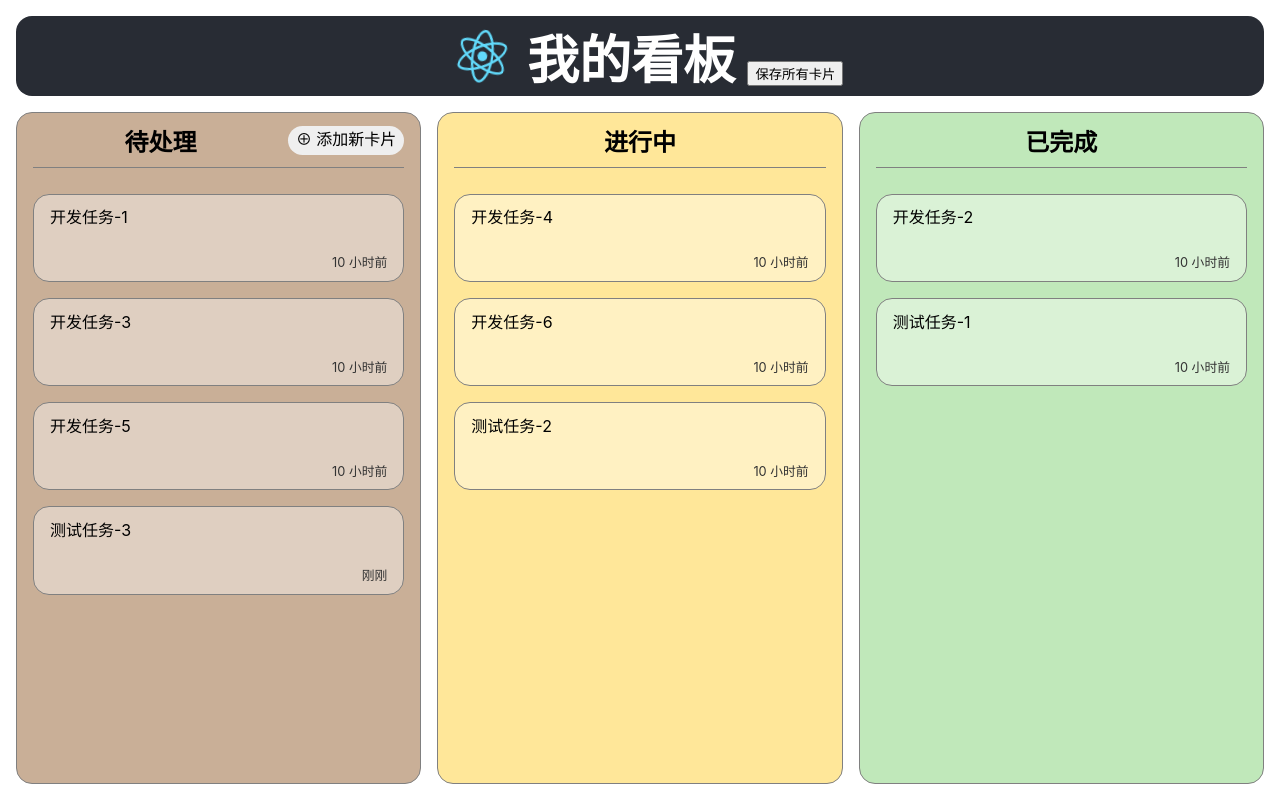
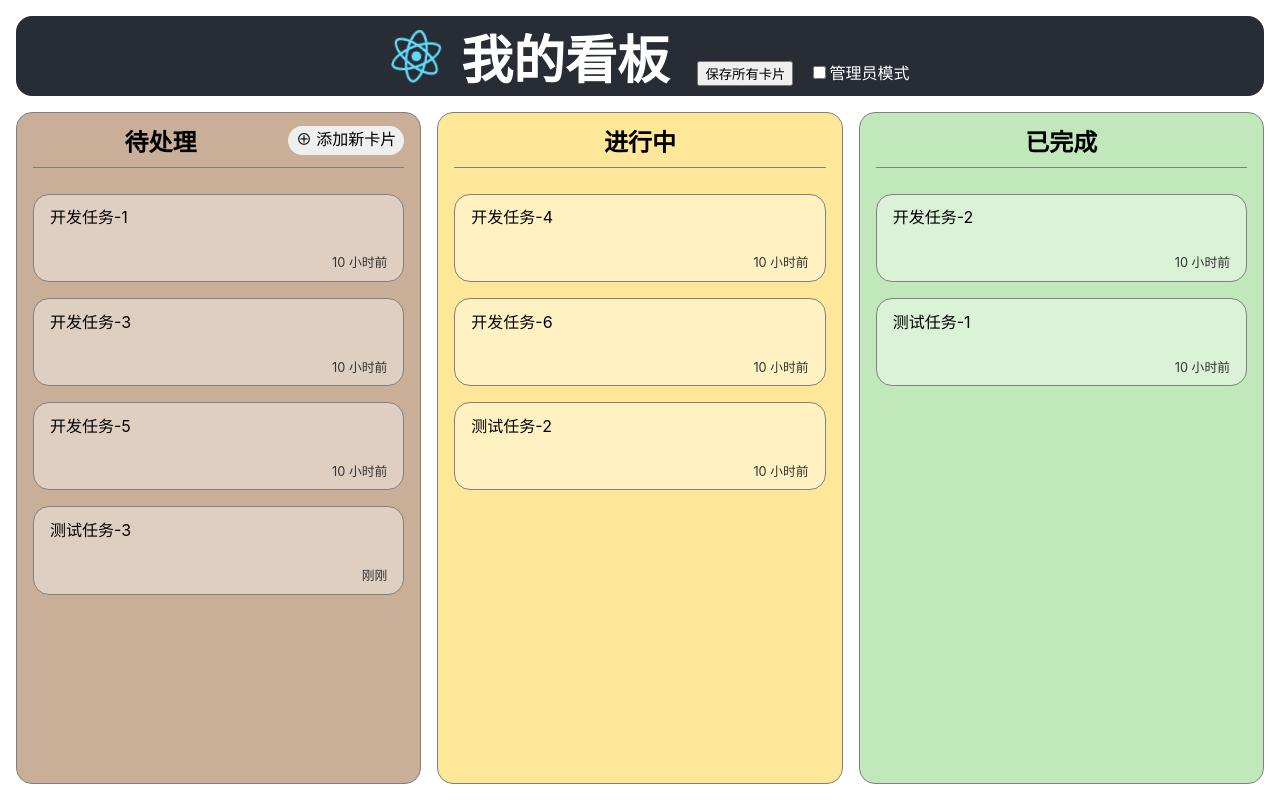
Before and after one commit to myangvgo/oh-my-kanban, a React (Create React App) app: page / in a window 1280 px wide. Built offline with nearby package versions, Linux system fonts and the light colour scheme.

Commit message:
add delete for admin

```diff
--- a/src/App.css
+++ b/src/App.css
@@ -31,6 +31,15 @@
   color: white;
 }
 
+.App-header > h1 > * {
+  margin-left: 1rem;
+}
+
+.App-header > h1 > label {
+  font-size: initial;
+  font-weight: initial;
+}
+
 .App-link {
   color: #61dafb;
 }
--- a/src/App.js
+++ b/src/App.js
@@ -7,6 +7,7 @@ import KanbanBoard, {
   COLUMN_KEY_ONGOING,
   COLUMN_KEY_TODO,
 } from "./KanbanBoard";
+import AdminContext from "./context/AdminContext";
 
 const DATA_STORE_KEY = "kanban-data-store";
 
@@ -27,11 +28,16 @@ function App() {
     { title: "测试任务-1", status: "2023-03-01 18:15" },
   ]);
   const [isLoading, setIsLoading] = useState(true);
+  const [isAdmin, setIsAdmin] = useState(false);
 
   const updaters = {
     [COLUMN_KEY_TODO]: setTodoList,
     [COLUMN_KEY_ONGOING]: setOngoingList,
     [COLUMN_KEY_DONE]: setDoneList,
+  };
+
+  const handleToggleAdmin = (evt) => {
+    setIsAdmin(!isAdmin);
   };
 
   const handleAdd = (column, newCard) => {
@@ -40,7 +46,7 @@ function App() {
 
   const handleRemove = (column, cardToRemove) => {
     updaters[column]((currentStat) =>
-      currentStat.filter((item) => !Object.is(item, cardToRemove))
+      currentStat.filter((item) => item.title !== cardToRemove.title)
     );
   };
 
@@ -70,9 +76,18 @@ function App() {
       <header className="App-header">
         <h1>
           我的看板 <button onClick={handleSaveAll}>保存所有卡片</button>
+          <label>
+            <input
+              type="checkbox"
+              value={isAdmin}
+              onChange={handleToggleAdmin}
+            />
+            管理员模式
+          </label>
         </h1>
         <img src={logo} className="App-logo" alt="logo" />
       </header>
+      <AdminContext.Provider value={isAdmin}>
         <KanbanBoard
           isLoading={isLoading}
           todoList={todoList}
@@ -81,6 +96,7 @@ function App() {
           onAdd={handleAdd}
           onRemove={handleRemove}
         />
+      </AdminContext.Provider>
     </div>
   );
 }
--- a/src/KanbanBoard.js
+++ b/src/KanbanBoard.js
@@ -96,6 +96,7 @@ export default function KanbanBoard({
               setDragTarget(isDragTarget ? COLUMN_KEY_DONE : null)
             }
             onDrop={handleDrop}
+            onRemove={onRemove.bind(null, COLUMN_KEY_DONE)}
             cardList={doneList}
           ></KanbanColumn>
         </>
--- a/src/KanbanCard.js
+++ b/src/KanbanCard.js
@@ -1,6 +1,7 @@
 /** @jsxImportSource @emotion/react */
-import React, { useEffect, useState } from "react";
+import React, { useContext, useEffect, useState } from "react";
 import { css } from "@emotion/react";
+import AdminContext from "./context/AdminContext";
 
 export const kanbanCardStyles = css`
   margin-bottom: 1rem;
@@ -31,8 +32,10 @@ const HOUR = 60 * MINUTE;
 const DAY = 24 * HOUR;
 const UPDATE_INTERVAL = MINUTE;
 
-export default function KanbanCard({ title, status, onDragStart }) {
+export default function KanbanCard({ title, status, onDragStart, onRemove }) {
   const [displayTime, setDisplayTime] = useState(status);
+
+  const isAdmin = useContext(AdminContext);
 
   useEffect(() => {
     const updateDisplayTime = () => {
@@ -63,7 +66,10 @@ export default function KanbanCard({ title, status, onDragStart }) {
     <li css={kanbanCardStyles} draggable onDragStart={handleDragStart}>
       <div css={kanbanCardTitleStyles}>{title}</div>
       <div css={kanbanCardStatusStyles} title={status}>
-        {displayTime}
+        {displayTime}{" "}
+        {isAdmin && onRemove && (
+          <button onClick={() => onRemove({ title })}>X</button>
+        )}
       </div>
     </li>
   );
--- a/src/KanbanColumn.js
+++ b/src/KanbanColumn.js
@@ -43,6 +43,7 @@ export default function KanbanColumn({
   cardList = [],
   onAdd,
   onDrop,
+  onRemove,
   setDraggedItem,
   setIsDragSource = () => {},
   setIsDragTarget = () => {},
@@ -98,6 +99,7 @@ export default function KanbanColumn({
           <KanbanCard
             key={props.title}
             onDragStart={() => setDraggedItem && setDraggedItem(props)}
+            onRemove={onRemove}
             {...props}
           />
         ))}
--- /dev/null
+++ b/src/context/AdminContext.js
@@ -0,0 +1,5 @@
+import React from "react";
+
+const AdminContext = React.createContext(false);
+
+export default AdminContext
```
Lines whose indentation alone changed are shown as unchanged.
